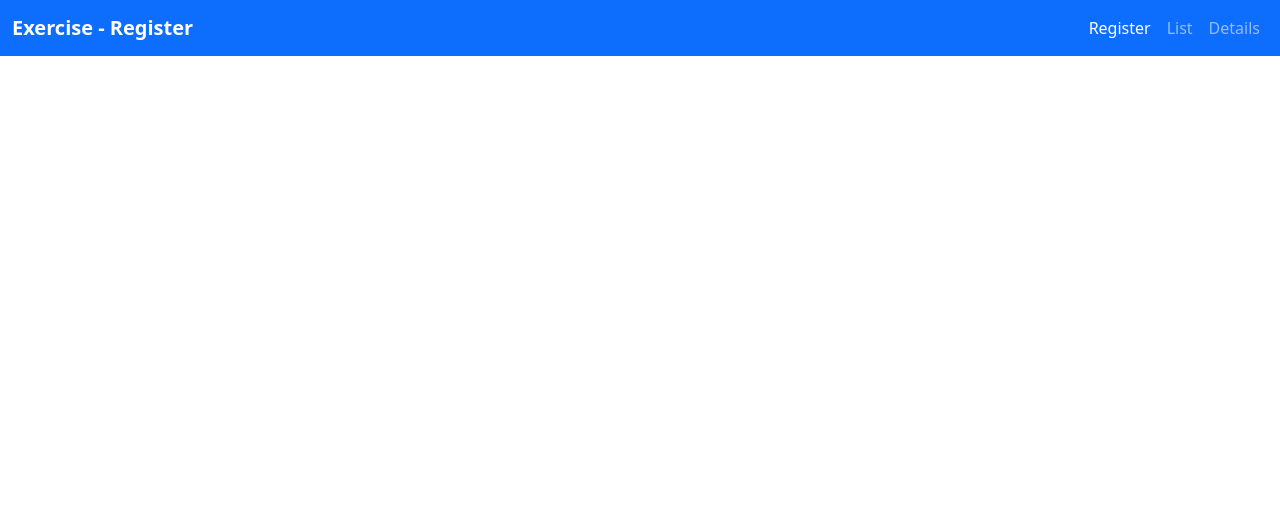
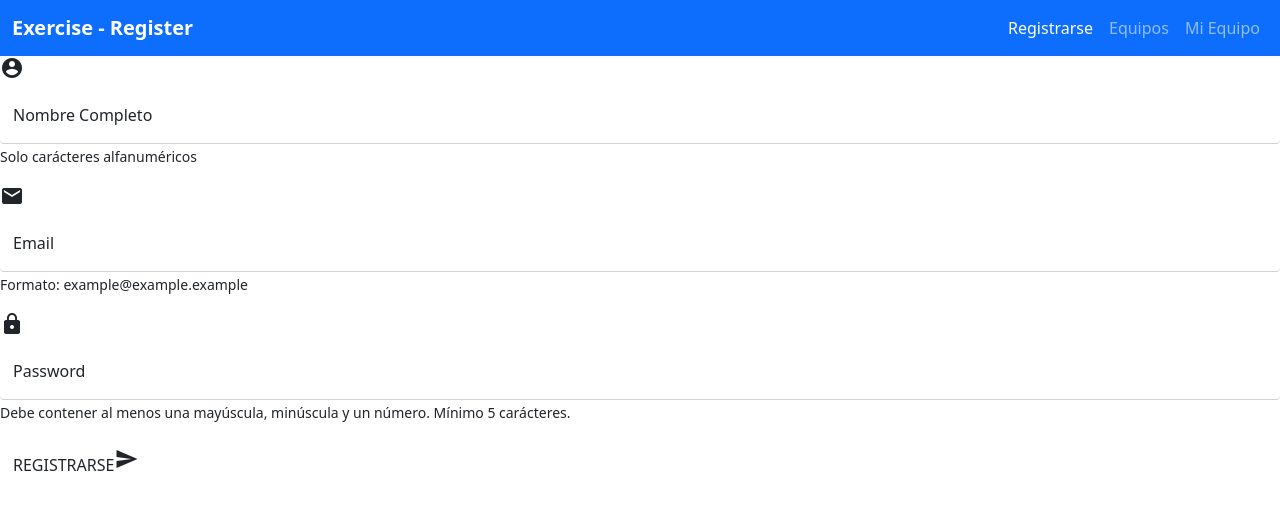
Before and after one commit to loridev/projecteJSM06, a website built with webpack: page src/myteam.html in a window 1280 px wide. Built offline with nearby package versions, Linux system fonts and the light colour scheme.

Commit message:
Formulario
Faltan clases

```diff
--- a/src/myteam.html
+++ b/src/myteam.html
@@ -1,28 +1,69 @@
 <!DOCTYPE html>
 <html lang="en">
+
 <head>
     <meta charset="UTF-8">
     <meta http-equiv="X-UA-Compatible" content="IE=edge">
     <meta name="viewport" content="width=device-width, initial-scale=1.0">
-    <link href="https://cdn.jsdelivr.net/npm/bootstrap@5.0.2/dist/css/bootstrap.min.css" rel="stylesheet" integrity="sha384-EVSTQN3/azprG1Anm3QDgpJLIm9Nao0Yz1ztcQTwFspd3yD65VohhpuuCOmLASjC" crossorigin="anonymous">
-    <script src="https://cdn.jsdelivr.net/npm/bootstrap@5.0.2/dist/js/bootstrap.bundle.min.js" integrity="sha384-MrcW6ZMFYlzcLA8Nl+NtUVF0sA7MsXsP1UyJoMp4YLEuNSfAP+JcXn/tWtIaxVXM" crossorigin="anonymous"></script>
+    <link href="https://cdn.jsdelivr.net/npm/bootstrap@5.0.2/dist/css/bootstrap.min.css" rel="stylesheet"
+        integrity="sha384-EVSTQN3/azprG1Anm3QDgpJLIm9Nao0Yz1ztcQTwFspd3yD65VohhpuuCOmLASjC" crossorigin="anonymous">
+    <link rel="stylesheet" href="https://fonts.googleapis.com/icon?family=Material+Icons">
+    <script src="https://cdn.jsdelivr.net/npm/bootstrap@5.0.2/dist/js/bootstrap.bundle.min.js"
+        integrity="sha384-MrcW6ZMFYlzcLA8Nl+NtUVF0sA7MsXsP1UyJoMp4YLEuNSfAP+JcXn/tWtIaxVXM"
+        crossorigin="anonymous"></script>
     <title>Document</title>
 </head>
+
 <body>
     <nav class="navbar navbar-expand navbar-dark bg-primary">
         <div class="container-fluid">
             <a href="#" class="navbar-brand"> <b>Exercise - Register </b></a>
-            <button class="navbar-toggler" type="button" data-bs-toggle="collapse" data-bs-target="#menu" aria-controls="navbarNavAltMarkup" aria-expanded="false" aria-label="Toggle navigation">
+            <button class="navbar-toggler" type="button" data-bs-toggle="collapse" data-bs-target="#menu"
+                aria-controls="navbarNavAltMarkup" aria-expanded="false" aria-label="Toggle navigation">
                 <span class="navbar-toggler-icon"></span>
             </button>
-                <div class="collapse d-flex" id="menu">
-                    <div class="navbar-nav">
-                        <a class="nav-link active" aria-current="page" href="index.html">Register</a>
-                        <a class="nav-link" href="list.html">List</a>
-                        <a class="nav-link" href="details.html">Details</a>
-                    </div>
+            <div class="collapse d-flex" id="menu">
+                <div class="navbar-nav">
+                    <a class="nav-link active" aria-current="page" href="index.html">Registrarse</a>
+                    <a class="nav-link" href="teams.html">Equipos</a>
+                    <a class="nav-link" href="myteam.html">Mi Equipo</a>
                 </div>
+            </div>
         </div>
     </nav>
+
+    <form>
+        <div class="formularioIndiv">
+            <div class="icon"><i class="material-icons icono">account_circle</i></div>
+            <div class="form-floating mb-3">
+                <input type="text" class="form-control border-top-0 border-end-0 border-start-0" id="nombre"
+                    placeholder="Nombre Completo">
+                <label for="nombre">Nombre Completo</label>
+                <small>Solo carácteres alfanuméricos</small>
+            </div>
+        </div>
+        <div class="formularioIndiv">
+            <div class="icon"><i class="material-icons icono">email</i></div>
+            <div class="form-floating mb-3">
+                <input type="email" class="form-control border-top-0 border-end-0 border-start-0" id="email"
+                    placeholder="Email">
+                <label for="email">Email</label>
+                <small>Formato: example@example.example</small>
+            </div>
+        </div>
+
+        <div class="formularioIndiv">
+            <div class="icon"><i class="material-icons icono">lock</i></div>
+            <div class="form-floating mb-3">
+                <input type="text" class="form-control border-top-0 border-end-0 border-start-0" id="password"
+                    placeholder="Password">
+                <label for="password">Password</label>
+                <small>Debe contener al menos una mayúscula, minúscula y un número. Mínimo 5 carácteres.</small>
+            </div>
+        </div>
+
+        <button type="button" class="btn">REGISTRARSE<i class="material-icons flecha">send</i></button>
+    </form>
 </body>
+
 </html>
```
